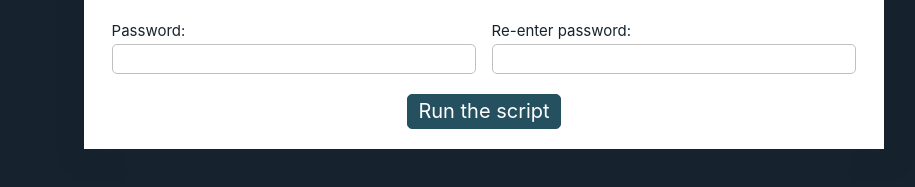
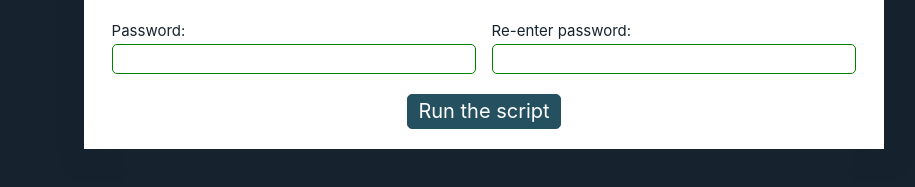
Before and after one commit to AntonioBaciu/JavaScript, a website: page 06-dom/08-match-password-one/index.html in a window 1280 px wide. Both pictures are taken after a click on the button "Run the script". Shown: the part 273-460 px from the top of the page, without its empty margins (156-1071 px from the left). Drawn offline with Linux system fonts and the light colour scheme.

Commit message:
Finished Dom - 08

```diff
--- a/06-dom/08-match-password-one/script.js
+++ b/06-dom/08-match-password-one/script.js
@@ -9,8 +9,25 @@
 // NOTE: don't focus on the existing code structure for now.
 // You will have time to focus on it later.
 
-(function() {
+(function () {
+  document.getElementById("run").addEventListener("click", function () {
+    // Gets the inputs and he value of inputs
+    const inputOne = document.getElementById("pass-one").value;
+    const inputTwo = document.getElementById("pass-two").value;
+    const borderOne = document.getElementById("pass-one");
+    const borderTwo = document.getElementById("pass-two");
 
-    // your code here
+    // Function checks if the two input values are the same and changes the border color
+    function compareValues(a, b) {
+      if (a != b) {
+        borderOne.style.borderColor = "red";
+        borderTwo.style.borderColor = "red";
+      } else {
+        borderOne.style.borderColor = "green";
+        borderTwo.style.borderColor = "green";
+      }
+    }
 
+    compareValues(inputOne, inputTwo);
+  });
 })();
```
Also changed, not shown: 06-dom/08-match-password-one/index.html (+8 -5 lines).
